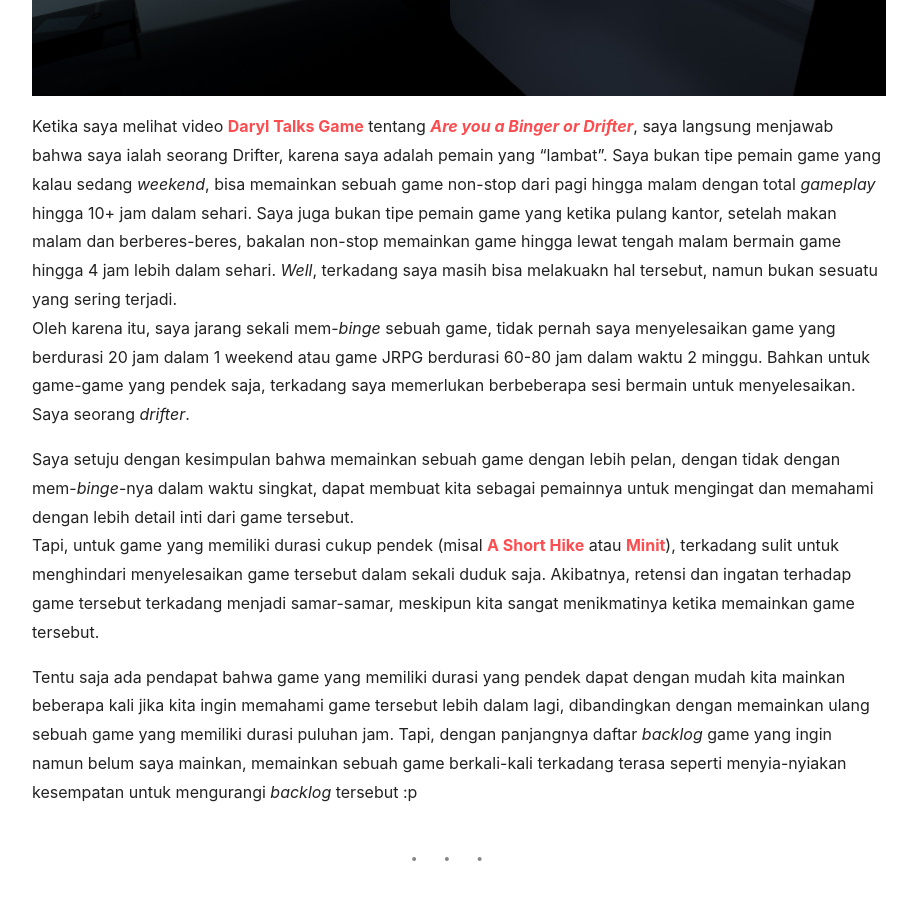
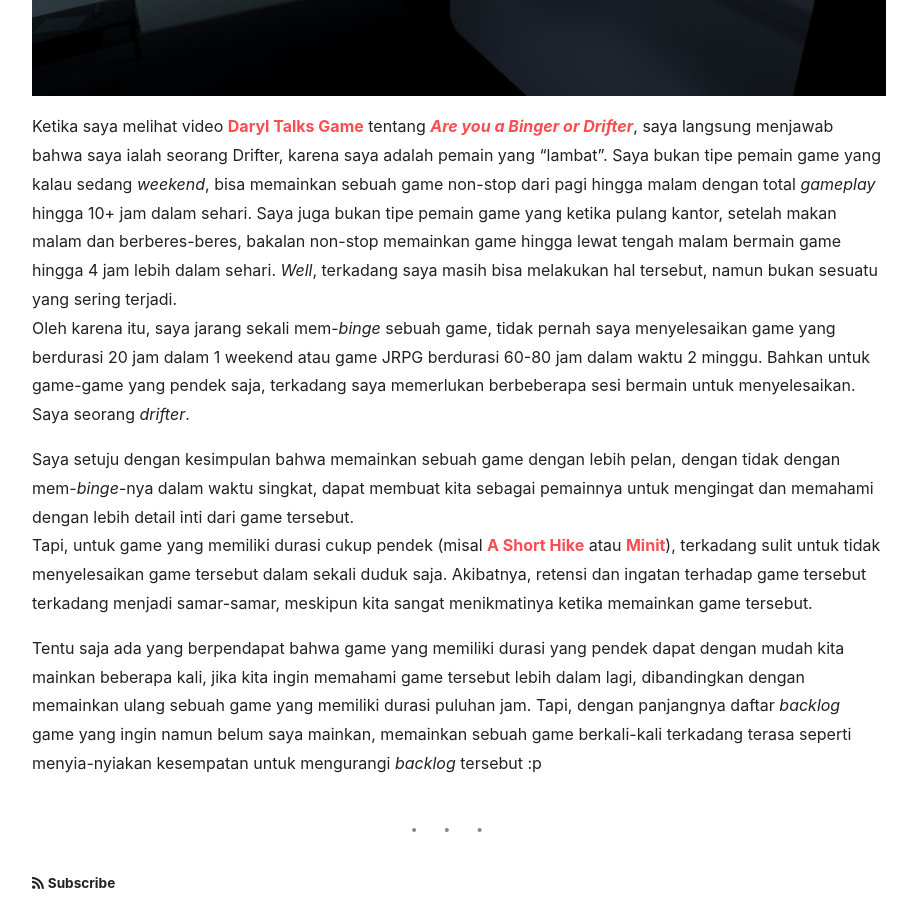
Before and after one commit to wowods/setelah-gaming-blog, a Jekyll site: the page built from _posts/2021-07-31-binge-playing.md, in a window 1280 px wide and 900 px high, scrolled down 646 px. Shown: the whole window, without its empty margins (71-988 px from the left). Built offline with Jekyll 4.4.1, drawn with Linux system fonts in a browser that asks for light colours; nearby versions of some CDN libraries; comment, search, counter and statistics services are not loaded.

Commit message:
small fix on typos

```diff
--- a/_posts/2021-07-31-binge-playing.md
+++ b/_posts/2021-07-31-binge-playing.md
@@ -7,12 +7,12 @@ description: Respons terhadapa video Daryl Talks Game tentang "Are you a Binger
 
 ![Inside and Minit - Binging Short Game header](../../../assets/images/minit-inside.jpg)
 
-Ketika saya melihat video [**Daryl Talks Game**](https://www.youtube.com/c/DarylTalksGames){:target="_blank"} tentang [***Are you a Binger or Drifter***](https://www.youtube.com/watch?v=GIDc_g7hydY){:target="_blank"}, saya langsung menjawab bahwa saya ialah seorang Drifter, karena saya adalah pemain yang "lambat". Saya bukan tipe pemain game yang kalau sedang *weekend*, bisa memainkan sebuah game non-stop dari pagi hingga malam dengan total *gameplay* hingga 10+ jam dalam sehari. Saya juga bukan tipe pemain game yang ketika pulang kantor, setelah makan malam dan berberes-beres, bakalan non-stop memainkan game hingga lewat tengah malam bermain game hingga 4 jam lebih dalam sehari. *Well*, terkadang saya masih bisa melakuakn hal tersebut, namun bukan sesuatu yang sering terjadi.
+Ketika saya melihat video [**Daryl Talks Game**](https://www.youtube.com/c/DarylTalksGames){:target="_blank"} tentang [***Are you a Binger or Drifter***](https://www.youtube.com/watch?v=GIDc_g7hydY){:target="_blank"}, saya langsung menjawab bahwa saya ialah seorang Drifter, karena saya adalah pemain yang "lambat". Saya bukan tipe pemain game yang kalau sedang *weekend*, bisa memainkan sebuah game non-stop dari pagi hingga malam dengan total *gameplay* hingga 10+ jam dalam sehari. Saya juga bukan tipe pemain game yang ketika pulang kantor, setelah makan malam dan berberes-beres, bakalan non-stop memainkan game hingga lewat tengah malam bermain game hingga 4 jam lebih dalam sehari. *Well*, terkadang saya masih bisa melakukan hal tersebut, namun bukan sesuatu yang sering terjadi.
 Oleh karena itu, saya jarang sekali mem-*binge* sebuah game, tidak pernah saya menyelesaikan game yang berdurasi 20 jam dalam 1 weekend atau game JRPG berdurasi 60-80 jam dalam waktu 2 minggu. Bahkan untuk game-game yang pendek saja, terkadang saya memerlukan berbeberapa sesi bermain untuk menyelesaikan. Saya seorang *drifter*.
 
 Saya setuju dengan kesimpulan bahwa memainkan sebuah game dengan lebih pelan, dengan tidak dengan mem-*binge*-nya dalam waktu singkat, dapat membuat kita sebagai pemainnya untuk mengingat dan memahami dengan lebih detail inti dari game tersebut.
-Tapi, untuk game yang memiliki durasi cukup pendek (misal [**A Short Hike**](https://ashorthike.com/){:target="_blank"} atau [**Minit**](https://minitgame.com/){:target="_blank"}), terkadang sulit untuk menghindari menyelesaikan game tersebut dalam sekali duduk saja. Akibatnya, retensi dan ingatan terhadap game tersebut terkadang menjadi samar-samar, meskipun kita sangat menikmatinya ketika memainkan game tersebut.
+Tapi, untuk game yang memiliki durasi cukup pendek (misal [**A Short Hike**](https://ashorthike.com/){:target="_blank"} atau [**Minit**](https://minitgame.com/){:target="_blank"}), terkadang sulit untuk tidak menyelesaikan game tersebut dalam sekali duduk saja. Akibatnya, retensi dan ingatan terhadap game tersebut terkadang menjadi samar-samar, meskipun kita sangat menikmatinya ketika memainkan game tersebut.
 
-Tentu saja ada pendapat bahwa game yang memiliki durasi yang pendek dapat dengan mudah kita mainkan beberapa kali jika kita ingin memahami game tersebut lebih dalam lagi, dibandingkan dengan memainkan ulang sebuah game yang memiliki durasi puluhan jam. Tapi, dengan panjangnya daftar *backlog* game yang ingin namun belum saya mainkan, memainkan sebuah game berkali-kali terkadang terasa seperti menyia-nyiakan kesempatan untuk mengurangi *backlog* tersebut :p
+Tentu saja ada yang berpendapat bahwa game yang memiliki durasi yang pendek dapat dengan mudah kita mainkan beberapa kali, jika kita ingin memahami game tersebut lebih dalam lagi, dibandingkan dengan memainkan ulang sebuah game yang memiliki durasi puluhan jam. Tapi, dengan panjangnya daftar *backlog* game yang ingin namun belum saya mainkan, memainkan sebuah game berkali-kali terkadang terasa seperti menyia-nyiakan kesempatan untuk mengurangi *backlog* tersebut :p
 
 ***
```
Also changed, not shown: _posts/2021-06-03-bergentruckung-asgore.md (+1 -1 lines).
